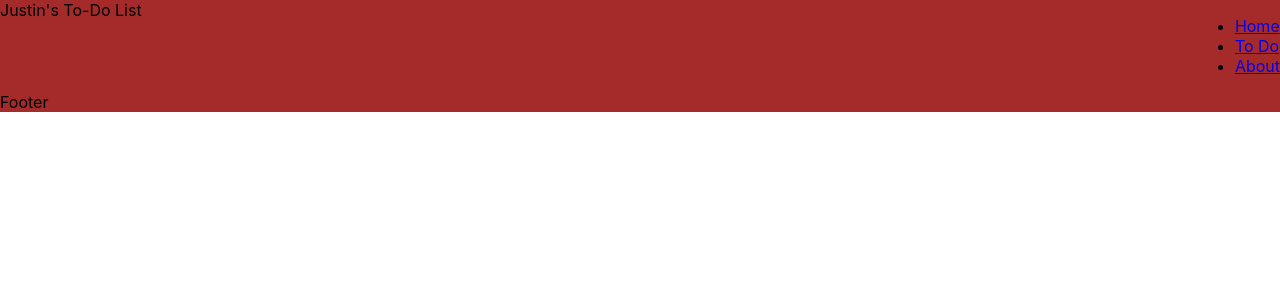
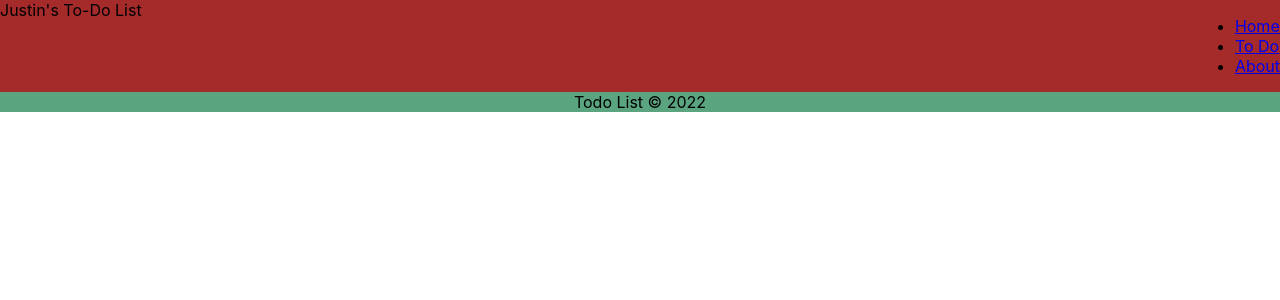
Before and after one commit to JustinMyerson/react-tasks-app, a React (Create React App) app in the folder tasks-app/: page / in a window 1280 px wide. Shown: the top 300 px of the page. Built offline with nearby package versions, Linux system fonts and the light colour scheme.

Commit message:
Create footer

```diff
--- /dev/null
+++ b/tasks-app/src/Components/Footer/Footer.css
@@ -0,0 +1,5 @@
+.footer-div {
+  display: flex;
+  justify-content: center;
+  background-color: #5aa480;
+}
--- a/tasks-app/src/Components/Footer/Footer.jsx
+++ b/tasks-app/src/Components/Footer/Footer.jsx
@@ -1,7 +1,9 @@
 import React from "react";
 
+import "./Footer.css";
+
 function Footer() {
-  return <div>Footer</div>;
+  return <div className="footer-div">Todo List © 2022</div>;
 }
 
 export default Footer;
```
